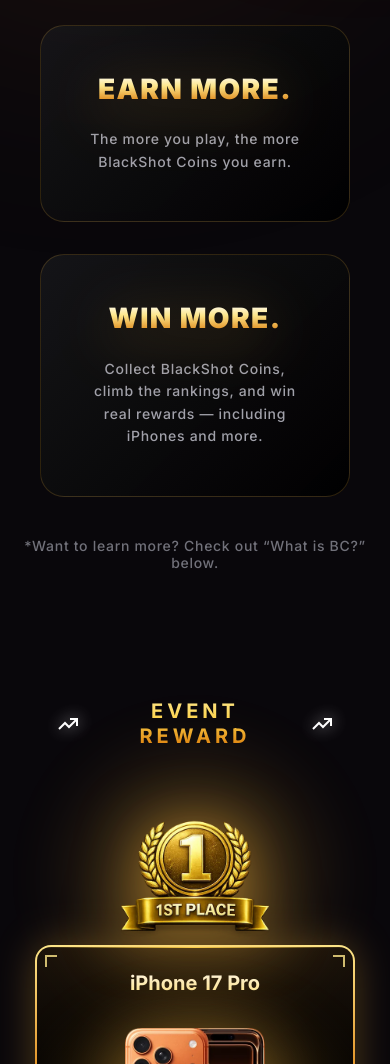
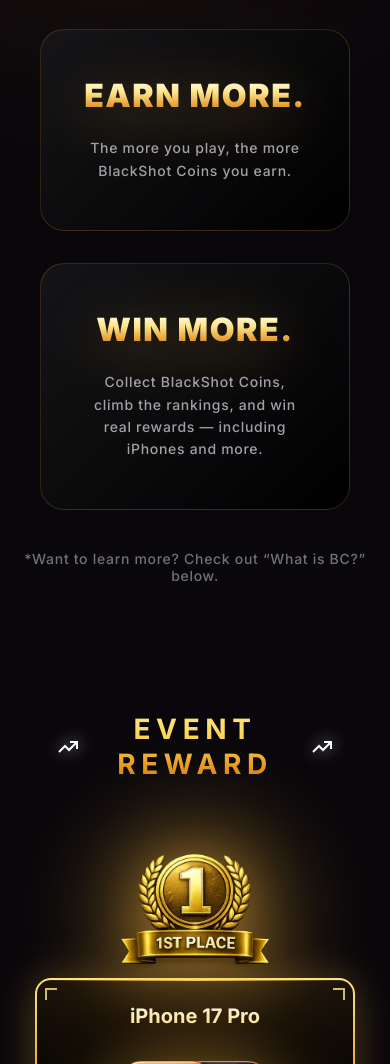
Before and after one commit to TeddyWChoi/bc_event, a plain HTML site: page index.html in a window 390 px wide. Shown: the part 936-2000 px from the top of the page. Drawn offline with nearby package versions, Linux system fonts and the light colour scheme.

Commit message:
Increase mobile title sizes

```diff
--- a/assets/style.css
+++ b/assets/style.css
@@ -229,7 +229,7 @@
   width: 100%;
 }
 .section-heading__title {
-  font-size: clamp(1.25rem, 4vw, 1.875rem);
+  font-size: clamp(1.75rem, 6vw, 2.25rem);
   font-weight: 700;
   letter-spacing: 0.2em;
   text-transform: uppercase;
@@ -372,7 +372,7 @@
 }
 
 .slogan-item__title {
-  font-size: clamp(1.75rem, 4vw, 2.5rem);
+  font-size: clamp(2rem, 6vw, 2.75rem);
   font-weight: 900;
   letter-spacing: 0.05em;
   line-height: 1.1;
```
